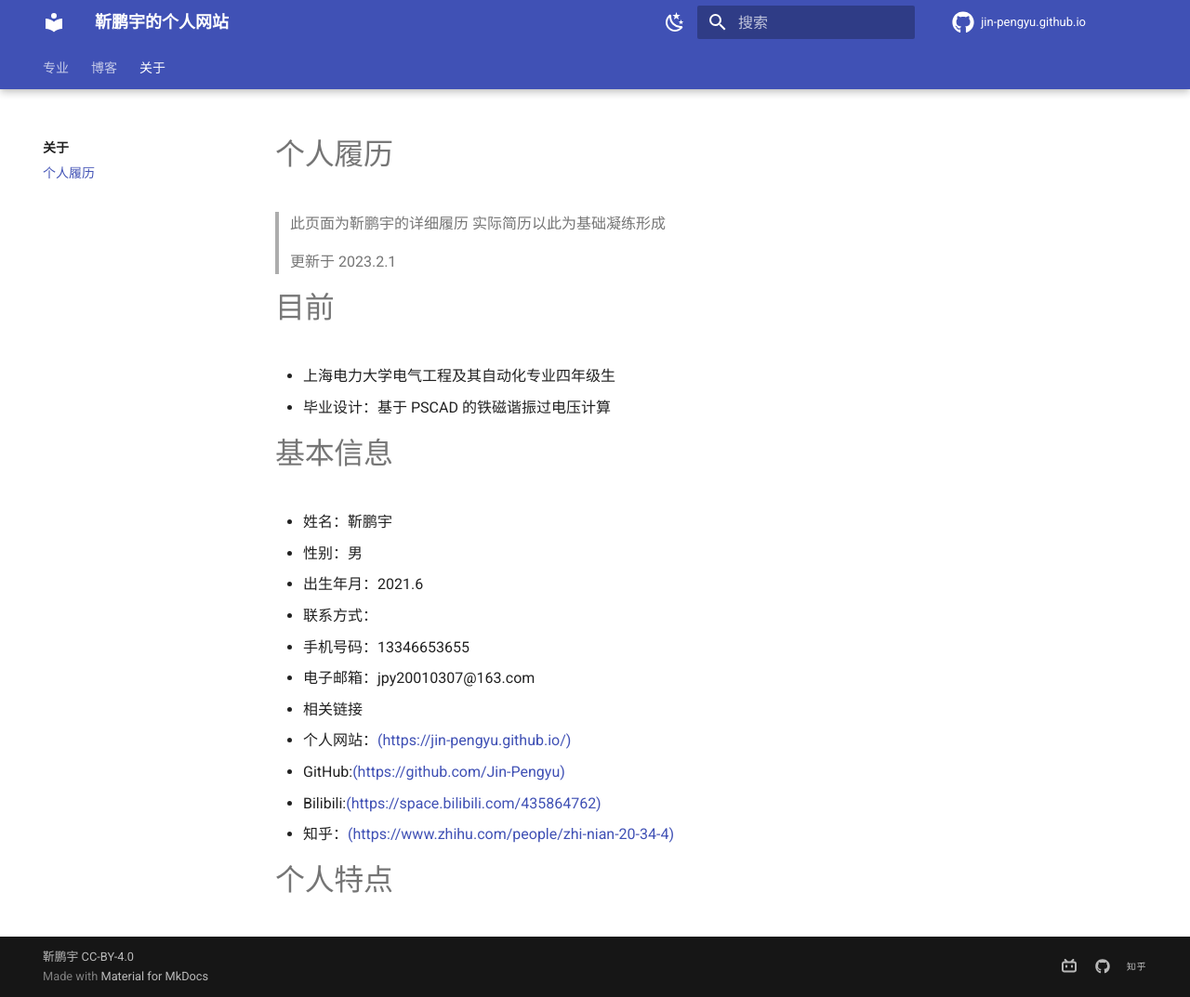
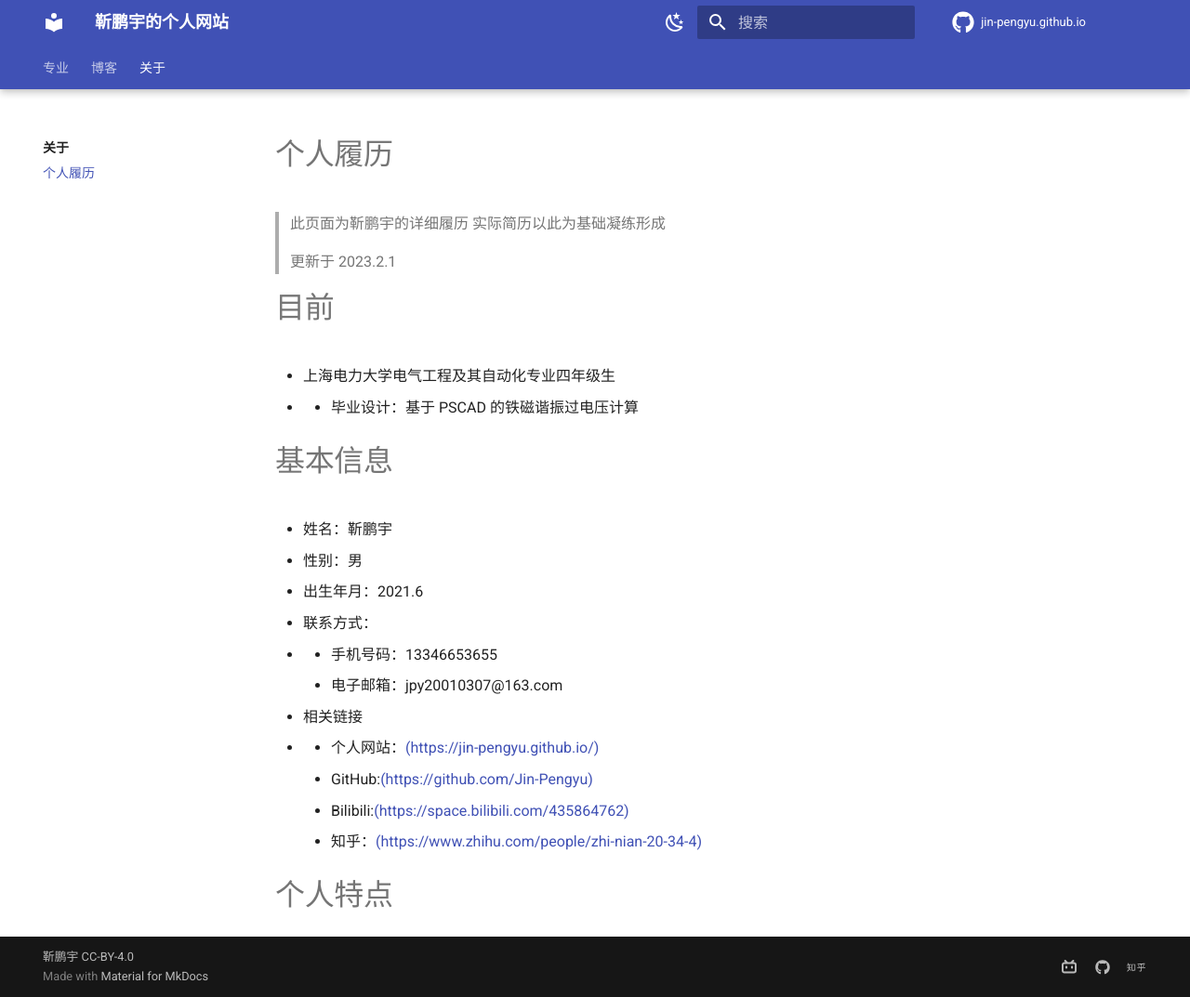
Before and after one commit to Pengyu-Jin/Pengyu-Jin.github.io, an MkDocs documentation site: the page built from docs/about/personal profile/p p.md, in a window 1280 px wide and 1073 px high. Shown: the whole window at 93% size. Built offline with MkDocs 1.6.1 and Material for MkDocs 9.7.7, drawn with Linux system fonts in a browser that asks for light colours.

Commit message:
change style27

```diff
--- a/docs/about/personal profile/p p.md
+++ b/docs/about/personal profile/p p.md
@@ -7,7 +7,7 @@
 # 目前
 
 - 上海电力大学电气工程及其自动化专业四年级生
-  - 毕业设计：基于 PSCAD 的铁磁谐振过电压计算
+  - - 毕业设计：基于 PSCAD 的铁磁谐振过电压计算
 
 # 基本信息
 
@@ -15,13 +15,14 @@
 - 性别：男
 - 出生年月：2021.6
 
-* 联系方式：
-  - 手机号码：13346653655
-  - 电子邮箱：jpy20010307@163.com
+- 联系方式：
+  - - 手机号码：13346653655
+    - 电子邮箱：jpy20010307@163.com
+
 * 相关链接
-  - 个人网站：[(https://jin-pengyu.github.io/)](https://jin-pengyu.github.io/)
-  - GitHub:[(https://github.com/Jin-Pengyu)](https://github.com/Jin-Pengyu)
-  - Bilibili:[(https://space.bilibili.com/435864762)](https://space.bilibili.com/435864762)
-  - 知乎：[(https://www.zhihu.com/people/zhi-nian-20-34-4)](https://www.zhihu.com/people/zhi-nian-20-34-4)
+  - - 个人网站：[(https://jin-pengyu.github.io/)](https://jin-pengyu.github.io/)
+    - GitHub:[(https://github.com/Jin-Pengyu)](https://github.com/Jin-Pengyu)
+    - Bilibili:[(https://space.bilibili.com/435864762)](https://space.bilibili.com/435864762)
+    - 知乎：[(https://www.zhihu.com/people/zhi-nian-20-34-4)](https://www.zhihu.com/people/zhi-nian-20-34-4)
 
 # 个人特点
```
